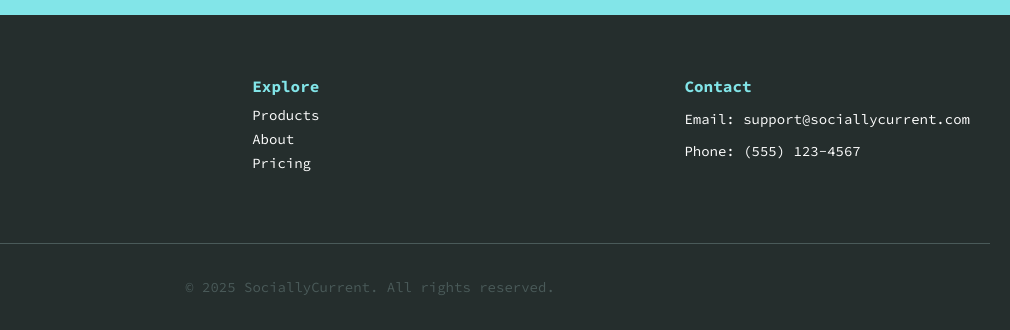
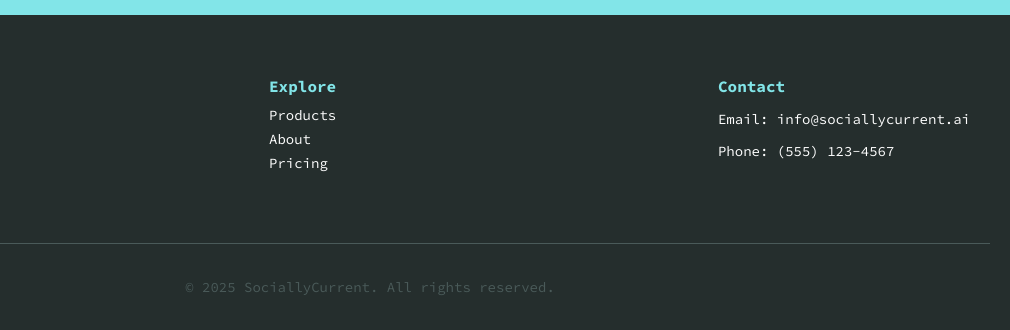
Before and after one commit to Kmax607/Socially-Current, a website: page index.html in a window 1280 px wide. Shown: the part 1042-1372 px from the top of the page, 270-1280 px from the left. Drawn offline with Linux system fonts and the light colour scheme; a web font is replaced by a local one.

Commit message:
email update

```diff
--- a/index.html
+++ b/index.html
@@ -104,7 +104,7 @@
 
         <div class="footer-contact">
             <h4>Contact</h4>
-            <p>Email: support@sociallycurrent.com</p>
+            <p>Email: <a href="mailto:info@sociallycurrent.ai">info@sociallycurrent.ai</a></p>
             <p>Phone: (555) 123-4567</p>
         </div>
     </div>
--- a/styles.css
+++ b/styles.css
@@ -417,3 +417,13 @@ input:checked + .slider:before {
     opacity: 1;
     transform: translateY(0);
 }
+
+.footer-contact a {
+    color: var(--white); /* or var(--accent) if you'd prefer */
+    text-decoration: none;
+    transition: color 0.3s ease;
+}
+
+.footer-contact a:hover {
+    color: var(--accent);
+}
```
Also changed, not shown: about.html (+1 -1 lines), pricing.html (+1 -1 lines), products.html (+1 -1 lines), profile.html (+1 -1 lines).
